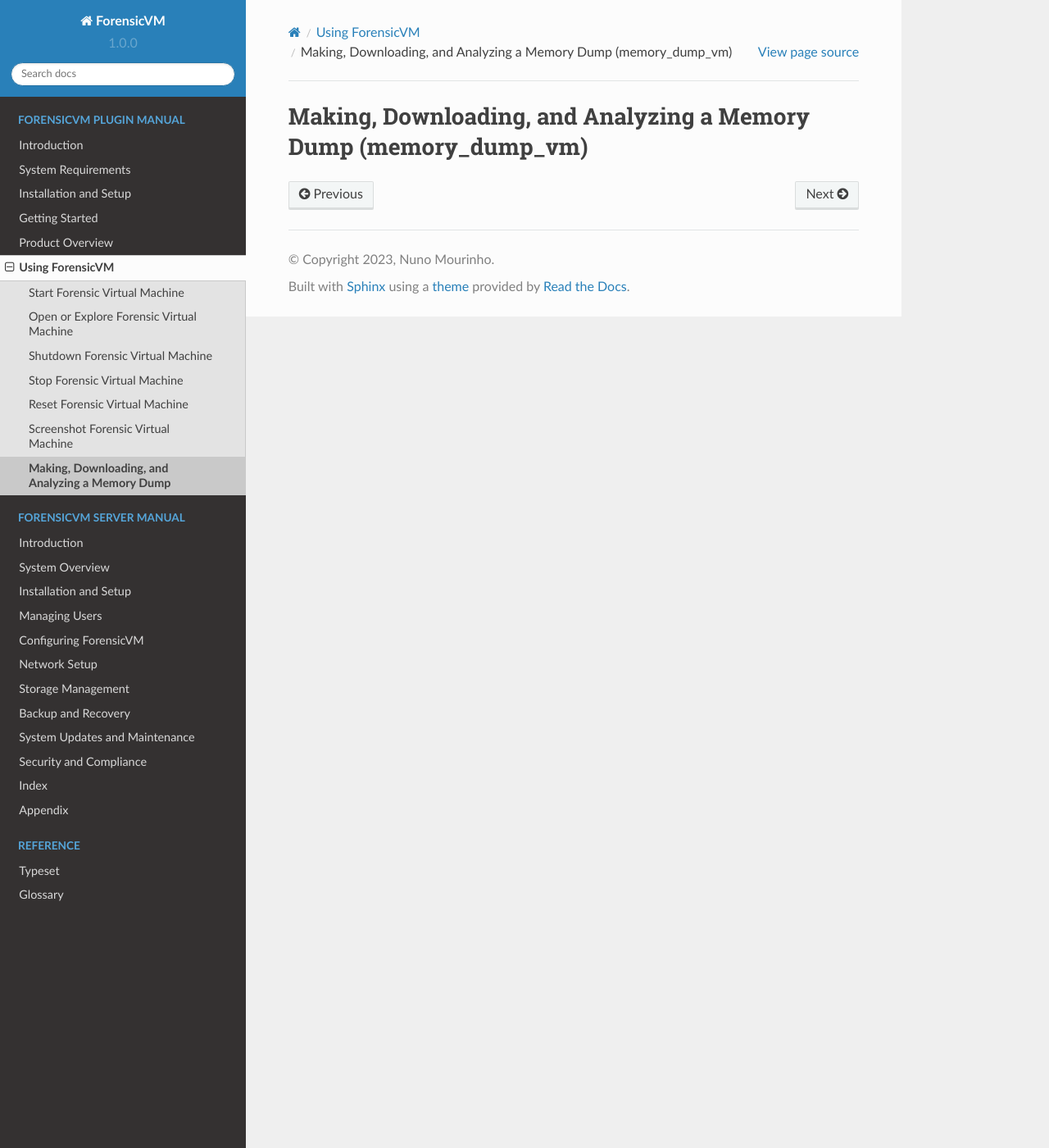
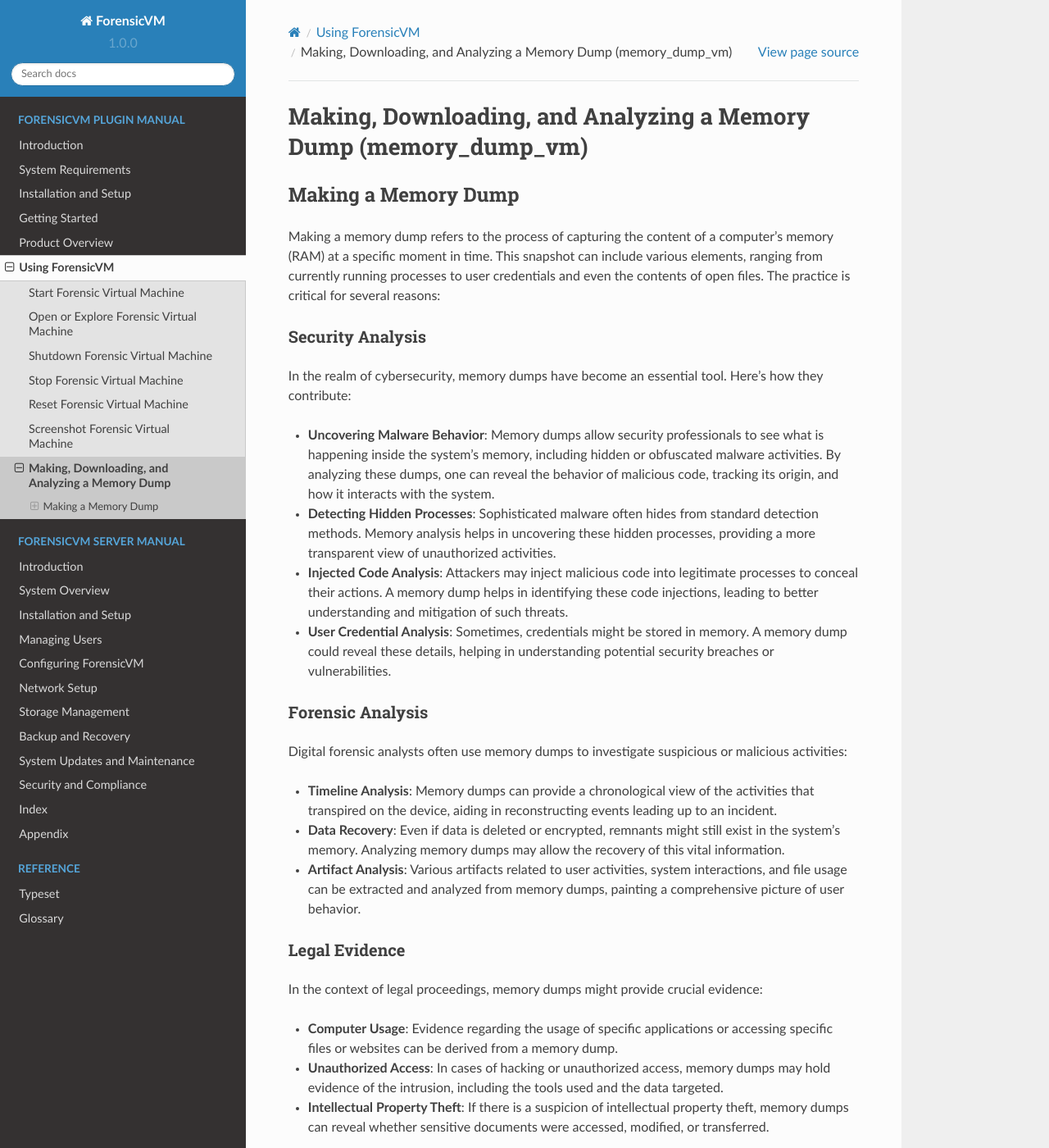
Before and after one commit to nunomourinho/ForensicVMServerAndClientDocs, a Sphinx documentation site: the page built from docs/user/memory_dump_vm.rst, in a window 1280 px wide and 1400 px high. Shown: the whole window at 82% size. Built offline with Sphinx 7.4.7 and the Read the Docs theme 2.0.0, drawn with Linux system fonts in a browser that asks for light colours; pages that are not in the unit, such as notebooks, are missing from menus.

Commit message:
Update memory_dump_vm.rst

```diff
--- a/docs/user/memory_dump_vm.rst
+++ b/docs/user/memory_dump_vm.rst
@@ -1,2 +1,31 @@
 Making, Downloading, and Analyzing a Memory Dump (memory_dump_vm)
 =================================================================
+
+Making a Memory Dump
+*********************
+Making a memory dump refers to the process of capturing the content of a computer's memory (RAM) at a specific moment in time. This snapshot can include various elements, ranging from currently running processes to user credentials and even the contents of open files. The practice is critical for several reasons:
+
+Security Analysis
+-----------------
+In the realm of cybersecurity, memory dumps have become an essential tool. Here's how they contribute:
+
+- **Uncovering Malware Behavior**: Memory dumps allow security professionals to see what is happening inside the system's memory, including hidden or obfuscated malware activities. By analyzing these dumps, one can reveal the behavior of malicious code, tracking its origin, and how it interacts with the system.
+- **Detecting Hidden Processes**: Sophisticated malware often hides from standard detection methods. Memory analysis helps in uncovering these hidden processes, providing a more transparent view of unauthorized activities.
+- **Injected Code Analysis**: Attackers may inject malicious code into legitimate processes to conceal their actions. A memory dump helps in identifying these code injections, leading to better understanding and mitigation of such threats.
+- **User Credential Analysis**: Sometimes, credentials might be stored in memory. A memory dump could reveal these details, helping in understanding potential security breaches or vulnerabilities.
+
+Forensic Analysis
+-----------------
+Digital forensic analysts often use memory dumps to investigate suspicious or malicious activities:
+
+- **Timeline Analysis**: Memory dumps can provide a chronological view of the activities that transpired on the device, aiding in reconstructing events leading up to an incident.
+- **Data Recovery**: Even if data is deleted or encrypted, remnants might still exist in the system's memory. Analyzing memory dumps may allow the recovery of this vital information.
+- **Artifact Analysis**: Various artifacts related to user activities, system interactions, and file usage can be extracted and analyzed from memory dumps, painting a comprehensive picture of user behavior.
+
+Legal Evidence
+--------------
+In the context of legal proceedings, memory dumps might provide crucial evidence:
+
+- **Computer Usage**: Evidence regarding the usage of specific applications or accessing specific files or websites can be derived from a memory dump.
+- **Unauthorized Access**: In cases of hacking or unauthorized access, memory dumps may hold evidence of the intrusion, including the tools used and the data targeted.
+- **Intellectual Property Theft**: If there is a suspicion of intellectual property theft, memory dumps can reveal whether sensitive documents were accessed, modified, or transferred.
```
